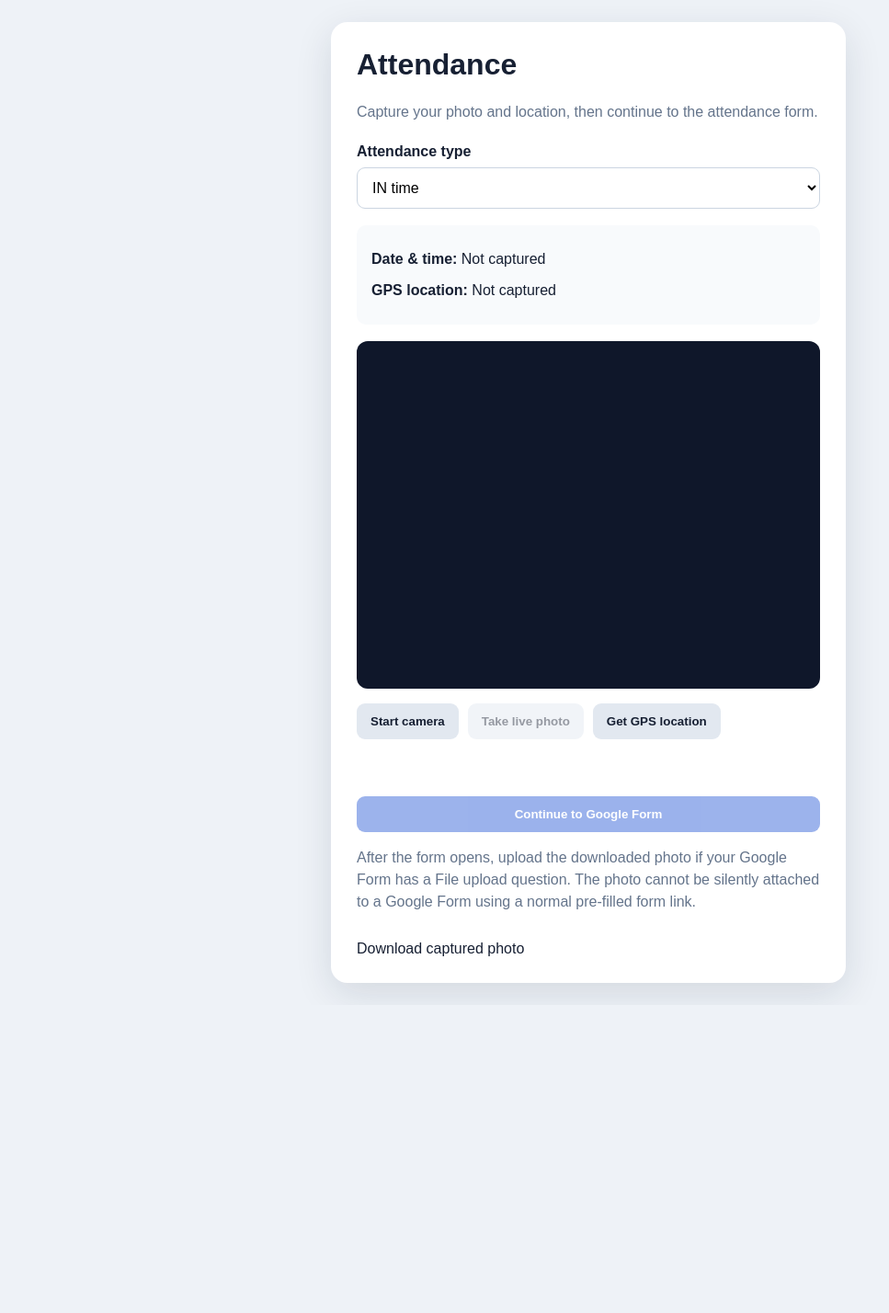
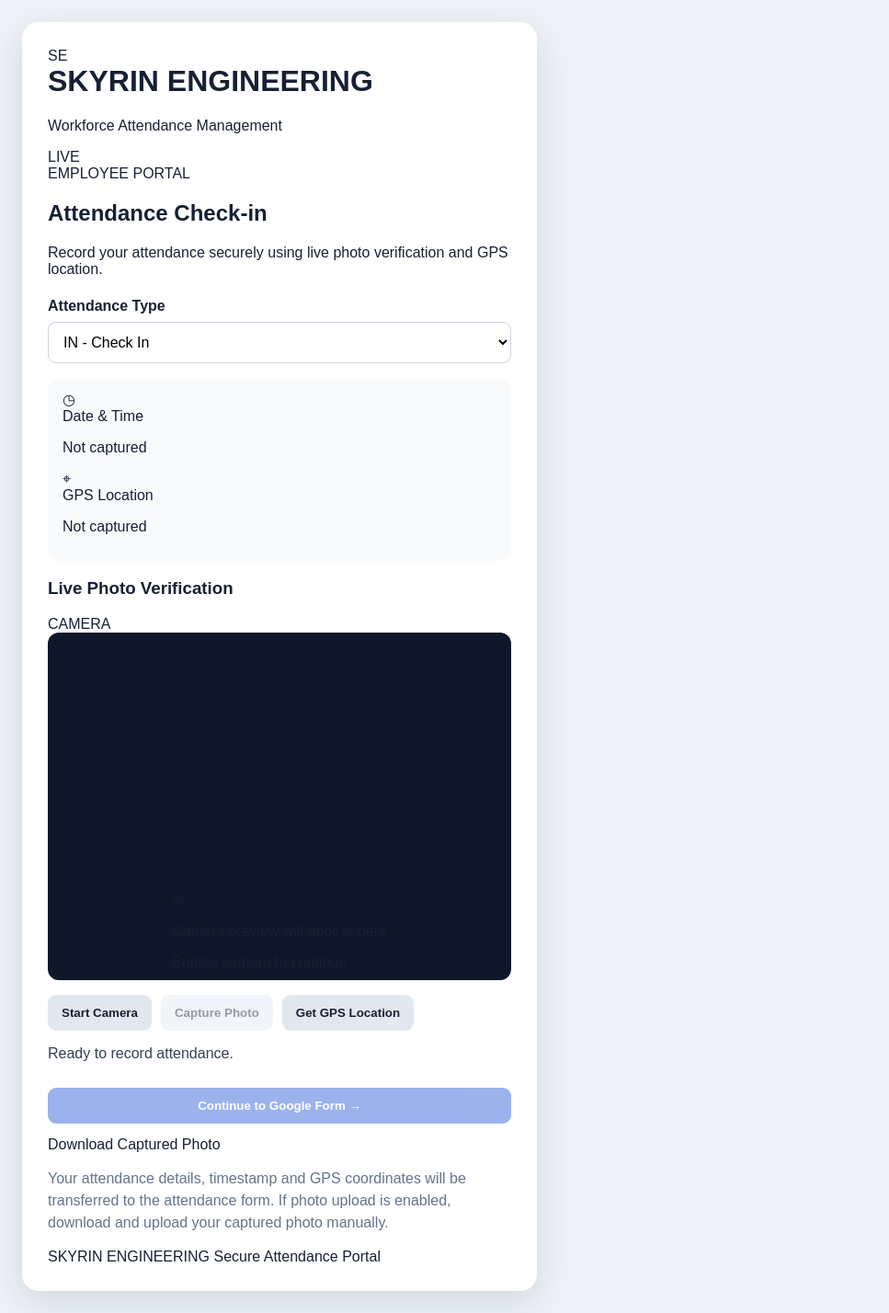
Before and after one commit to vishwasarve-cmd/attendance-portal, a Flask app: page / in a window 1280 px wide. Shown: the whole page at 92% size, without its empty margins (0-967 px from the left). Before the commit the page ends 1085 px from the top, so only its background shows below. Run offline with Flask 3, Linux system fonts and the light colour scheme.

Commit message:
Update index.html

```diff
--- a/templates/index.html
+++ b/templates/index.html
@@ -1,51 +1,170 @@
+
 <!DOCTYPE html>
 <html lang="en">
 <head>
     <meta charset="UTF-8">
-  <meta name="viewport" content="width=device-width, initial-scale=1">
-  <title>Attendance Check-in</title>
-  <link rel="stylesheet" href="{{ url_for('static', filename='style.css') }}">
+    <meta name="viewport" content="width=device-width, initial-scale=1.0">
+
+    <title>Skyrin Engineering | Attendance Manager</title>
+
+    <link rel="stylesheet"
+          href="{{ url_for('static', filename='style.css') }}">
 </head>
+
 <body>
-  <main class="card">
-    <h1>Attendance</h1>
-    <p class="muted">Capture your photo and location, then continue to the attendance form.</p>
 
-    <label for="attendanceType">Attendance type</label>
-    <select id="attendanceType">
-      <option value="IN">IN time</option>
-      <option value="OUT">OUT time</option>
-    </select>
+    <main class="main-container">
 
-    <section class="details">
-      <p><strong>Date &amp; time:</strong> <span id="dateTime">Not captured</span></p>
-      <p><strong>GPS location:</strong> <span id="location">Not captured</span></p>
+        <div class="card">
+
+            <!-- Company Header -->
+            <header class="brand-header">
+                <div class="brand-icon">SE</div>
+
+                <div class="brand-info">
+                    <h1>SKYRIN ENGINEERING</h1>
+                    <p>Workforce Attendance Management</p>
+                </div>
+
+                <span class="live-badge">
+                    <span class="live-dot"></span>
+                    LIVE
+                </span>
+            </header>
+
+            <div class="section-divider"></div>
+
+            <!-- Page Heading -->
+            <section class="page-heading">
+                <span class="eyebrow">EMPLOYEE PORTAL</span>
+                <h2>Attendance Check-in</h2>
+                <p>
+                    Record your attendance securely using live photo
+                    verification and GPS location.
+                </p>
             </section>
 
+            <!-- Attendance Selection -->
+            <div class="form-section">
+                <label for="attendanceType">Attendance Type</label>
+
+                <select id="attendanceType">
+                    <option value="IN">IN - Check In</option>
+                    <option value="OUT">OUT - Check Out</option>
+                </select>
+            </div>
+
+            <!-- Attendance Details -->
+            <section class="details">
+
+                <div class="detail-item">
+                    <span class="detail-icon">◷</span>
+                    <div>
+                        <span class="detail-label">Date & Time</span>
+                        <p id="dateTime">Not captured</p>
+                    </div>
+                </div>
+
+                <div class="detail-item">
+                    <span class="detail-icon">⌖</span>
+                    <div>
+                        <span class="detail-label">GPS Location</span>
+                        <p id="location">Not captured</p>
+                    </div>
+                </div>
+
+            </section>
+
+            <!-- Camera Section -->
+            <section class="camera-section">
+
+                <div class="camera-heading">
+                    <h3>Live Photo Verification</h3>
+                    <span class="camera-tag">CAMERA</span>
+                </div>
+
                 <div class="camera-wrap">
-      <video id="camera" autoplay playsinline muted></video>
+
+                    <video id="camera"
+                           autoplay
+                           playsinline
+                           muted></video>
+
                     <canvas id="canvas" hidden></canvas>
-      <img id="photoPreview" alt="Captured attendance photo" hidden>
+
+                    <img id="photoPreview"
+                         alt="Captured attendance photo"
+                         hidden>
+
+                    <div class="camera-placeholder">
+                        <div class="camera-symbol">◎</div>
+                        <p>Camera preview will appear here</p>
+                        <span>Enable camera to continue</span>
+                    </div>
+
                 </div>
 
                 <div class="actions">
-      <button id="startCamera" type="button">Start camera</button>
-      <button id="capturePhoto" type="button" disabled>Take live photo</button>
-      <button id="getLocation" type="button">Get GPS location</button>
+
+                    <button id="startCamera" type="button">
+                        Start Camera
+                    </button>
+
+                    <button id="capturePhoto"
+                            type="button"
+                            disabled>
+                        Capture Photo
+                    </button>
+
+                    <button id="getLocation" type="button">
+                        Get GPS Location
+                    </button>
+
                 </div>
 
-    <p id="status" class="status" aria-live="polite"></p>
+            </section>
 
-    <button id="continueForm" class="primary" type="button" disabled>
+            <!-- Status -->
+            <div class="status-box">
+                <span class="status-indicator"></span>
+                <p id="status" class="status" aria-live="polite">
+                    Ready to record attendance.
+                </p>
+            </div>
+
+            <!-- Continue -->
+            <button id="continueForm"
+                    class="primary"
+                    type="button"
+                    disabled>
                 Continue to Google Form
+                <span>→</span>
             </button>
+
+            <a id="downloadPhoto"
+               hidden
+               download="attendance-photo.jpg">
+                Download Captured Photo
+            </a>
+
             <p class="hint">
-      After the form opens, upload the downloaded photo if your Google Form has a
-      File upload question. The photo cannot be silently attached to a Google Form
-      using a normal pre-filled form link.
+                Your attendance details, timestamp and GPS coordinates
+                will be transferred to the attendance form.
+                If photo upload is enabled, download and upload your
+                captured photo manually.
             </p>
-    <a id="downloadPhoto" hidden download="attendance-photo.jpg">Download captured photo</a>
+
+            <!-- Footer -->
+            <footer>
+                <span>SKYRIN ENGINEERING</span>
+                <span>Secure Attendance Portal</span>
+            </footer>
+
+        </div>
+
     </main>
+
     <script src="{{ url_for('static', filename='app.js') }}"></script>
+
 </body>
 </html>
```
Lines whose indentation alone changed are shown as unchanged.
